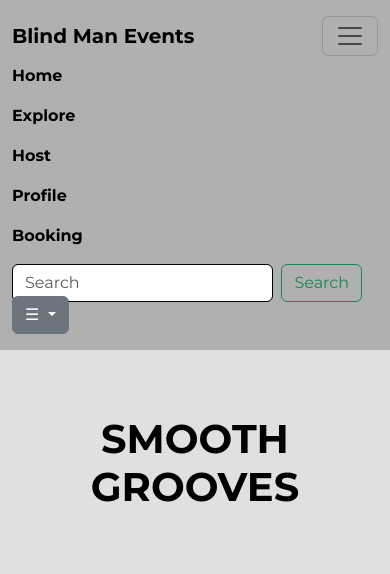
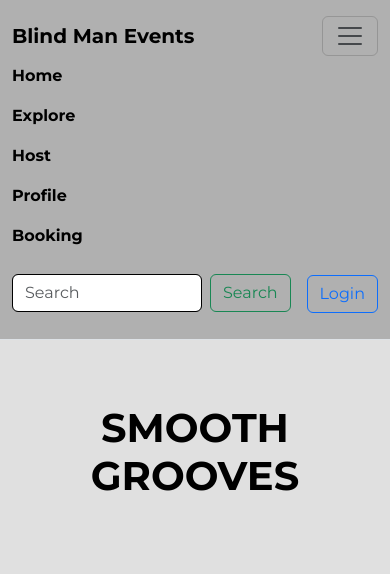
Before and after one commit to n11591781/blindmanevents, a Flask app: page / in a window 390 px wide, after a click that opens the changed part. Shown: the top 574 px of the page. Run offline with Flask 3, Linux system fonts and the light colour scheme; some libraries are stand-ins or nearby versions; some web fonts are replaced.

Commit message:
moved hamburger to new page and made changes for login button

```diff
--- a/task4_pass_data/travel/templates/base.html
+++ b/task4_pass_data/travel/templates/base.html
@@ -62,8 +62,9 @@
                   <a class="nav-link" href="Booking Tickets.html">Booking</a>
               </li>
           </ul>
-          <!-- Search bar -->
-          <form class="d-flex align-items-center me-2" role="search">
+          <!-- Search bar and Login button container -->
+          <div class="d-flex align-items-center">
+            <form class="d-flex align-items-center me-2" role="search" style="margin-top: 10px;">
                 <input
                     class="form-control me-2"
                     type="search"
@@ -72,28 +73,16 @@
                 />
                 <button class="btn btn-outline-success me-2" type="submit">Search</button>
     </form>
+
+         <!-- Login Button -->
+         <a href="{{ url_for('destination.create') }}" class="btn btn-outline-primary" style="margin-top: -5px;">Login</a>
+        </div>
+
           <!-- User Name Placeholder -->
           <div class="d-flex align-items-center me-3" style="margin-top: -5px;">
             {% if current_user.is_authenticated %}
                 <a class="nav-item nav-link disabled text-muted" href="#">Welcome {{current_user.username}}</a>
             {% endif %}
-          </div>
-          <!-- Hamburger Menu -->
-          <div class="dropdown d-flex" style="margin-top: -17px;">
-              <button
-                  class="btn btn-secondary dropdown-toggle"
-                  type="button"
-                  id="dropdownMenuButton"
-                  data-bs-toggle="dropdown"
-                  aria-expanded="false"
-              >
-                  ☰
-              </button>
-              <ul class="dropdown-menu dropdown-menu-end" aria-labelledby="dropdownMenuButton">
-                  <li><a class="dropdown-item" href="#">View Bookings</a></li>
-                  <li><a class="dropdown-item" href="{{url_for('auth.logout')}}">Logout</a></li>
-              </ul>
-          </div>
       </div>
   </div>
 </nav>
@@ -115,3 +104,21 @@
     <!-- Bootstrap JS -->
     <script src="https://cdn.jsdelivr.net/npm/bootstrap@5.3.2/dist/js/bootstrap.bundle.min.js" integrity="sha384-C6RzsynM9kWDrMNeT87bh95OGNyZPhcTNXj1NW7RuBCsyN/o0jlpcV8Qyq46cDfL" crossorigin="anonymous"></script>
 </html>
+
+</div>
+<!-- Hamburger Menu -->
+<!-- <div class="dropdown d-flex" style="margin-top: -17px;">
+    <button
+        class="btn btn-secondary dropdown-toggle"
+        type="button"
+        id="dropdownMenuButton"
+        data-bs-toggle="dropdown"
+        aria-expanded="false"
+    >
+        ☰
+    </button>
+    <ul class="dropdown-menu dropdown-menu-end" aria-labelledby="dropdownMenuButton">
+        <li><a class="dropdown-item" href="#">View Bookings</a></li>
+        <li><a class="dropdown-item" href="{{url_for('auth.logout')}}">Logout</a></li>
+    </ul> -->
+</div>
```
Also changed, not shown: task4_pass_data/travel/auth.py (+10 -0 lines). Lines whose indentation alone changed are shown as unchanged.
